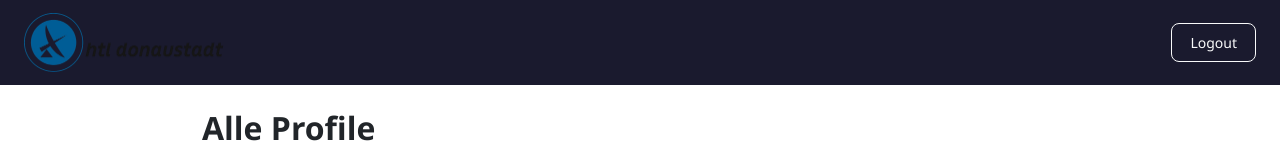
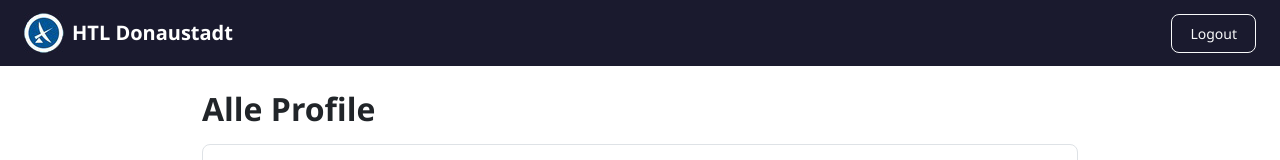
Before and after one commit to schn220112/schneider_lang_projekt3, an Angular app: page /liste in a window 1280 px wide. Shown: the top 160 px of the page. Built offline with nearby package versions, Linux system fonts and the light colour scheme; no server answers; the database is empty; sample sign-in values are in the browser's storage.

Commit message:
ls-22 - styling - logo 2

```diff
--- a/src/app/header/header.html
+++ b/src/app/header/header.html
@@ -1,11 +1,12 @@
 <nav class="navbar navbar-dark px-4 mb-4" style="background:#1a1a2e;">
   <span class="navbar-brand fw-bold d-flex align-items-center">
       <img
-        src="/logo.png"
+        src="/logo1.jpg"
         alt="Logo"
-        width= "200"
-        height="59"
+        width= "40"
+        height="40"
         class="me-2">
+      HTL Donaustadt
   </span>
 
   <div class="d-flex align-items-center gap-3">
```
